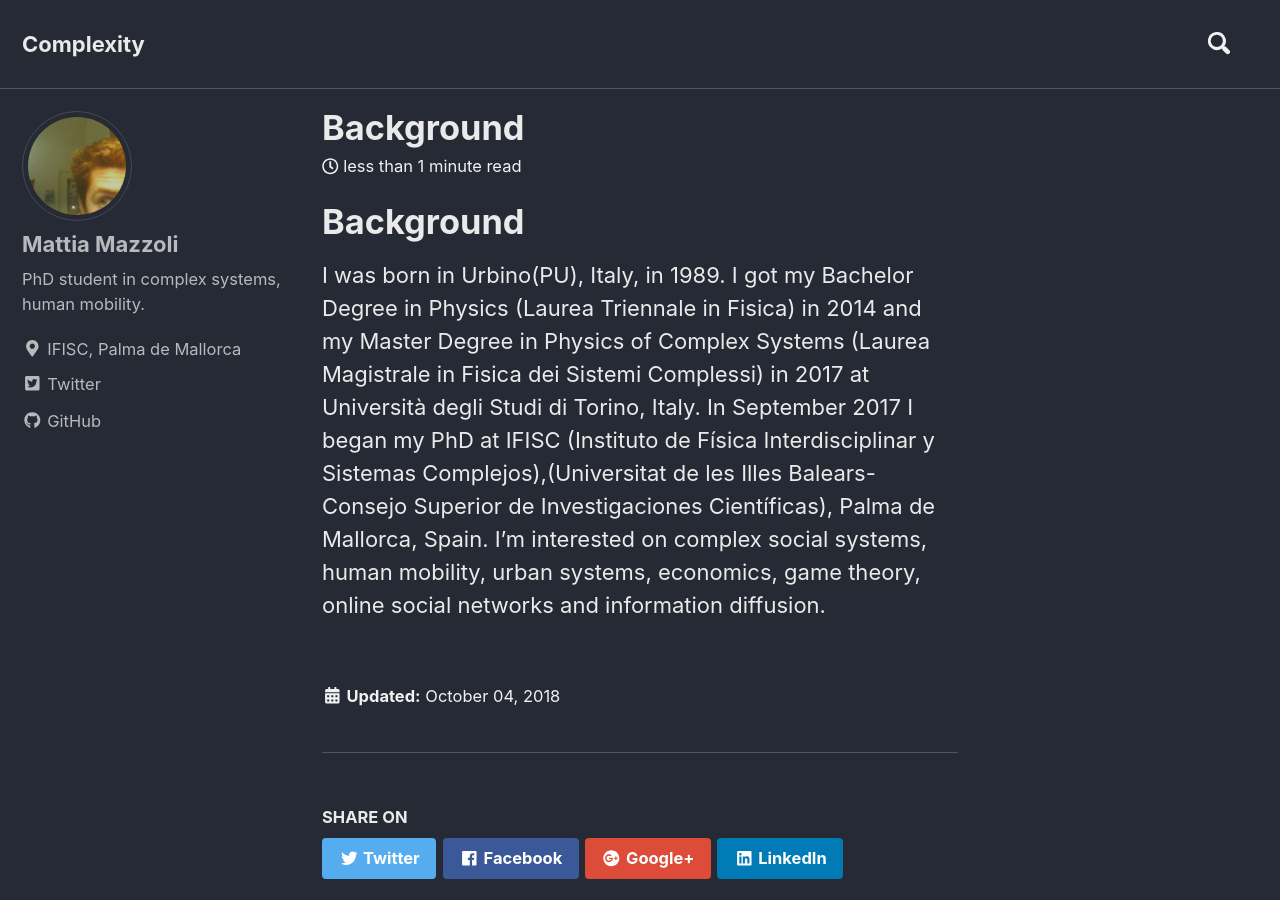
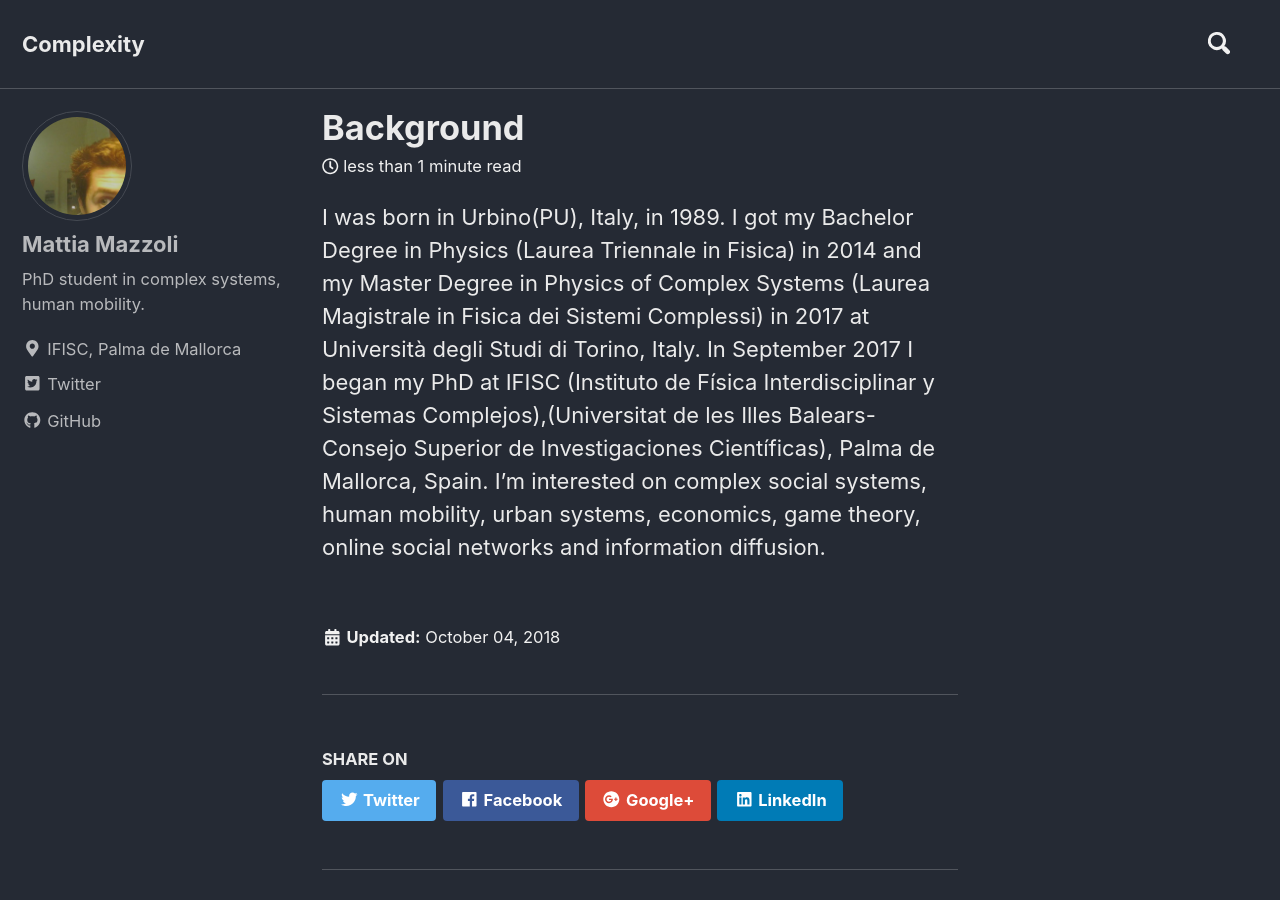
Before and after one commit to mattiamazzoli/mattiamazzoli.github.io, a Jekyll site: the page built from _posts/2018-10-04-Background.md, in a window 1280 px wide and 900 px high. Built offline with Jekyll 4.4.1, drawn with Linux system fonts in a browser that asks for light colours; nearby versions of some CDN libraries; some of the changed text lies outside the part shown.

Commit message:
Initial commit

```diff
--- a/_posts/2018-10-04-Background.md
+++ b/_posts/2018-10-04-Background.md
@@ -1,15 +1,3 @@
-<div class="draft">
-
-  <header class="post-header">
-    <h1 class="post-title">{{ page.title }}</h1>
-  </header>
-
-  <article class="post-content">
-    {{ content }}
-  </article>
-
-</div>
-
 I was born in Urbino(PU), Italy, in 1989.
 I got my Bachelor Degree in Physics (Laurea Triennale in Fisica) in 2014 and my Master Degree in Physics of Complex Systems (Laurea Magistrale in Fisica dei Sistemi Complessi) in 2017 at Università degli Studi di Torino, Italy.
 In September 2017 I began my PhD at IFISC (Instituto de Física Interdisciplinar y Sistemas Complejos),(Universitat de les Illes Balears-Consejo Superior de Investigaciones Científicas), Palma de Mallorca, Spain.
```
Also changed, not shown: _posts/2018-10-04-Publications.md (+0 -13 lines).
